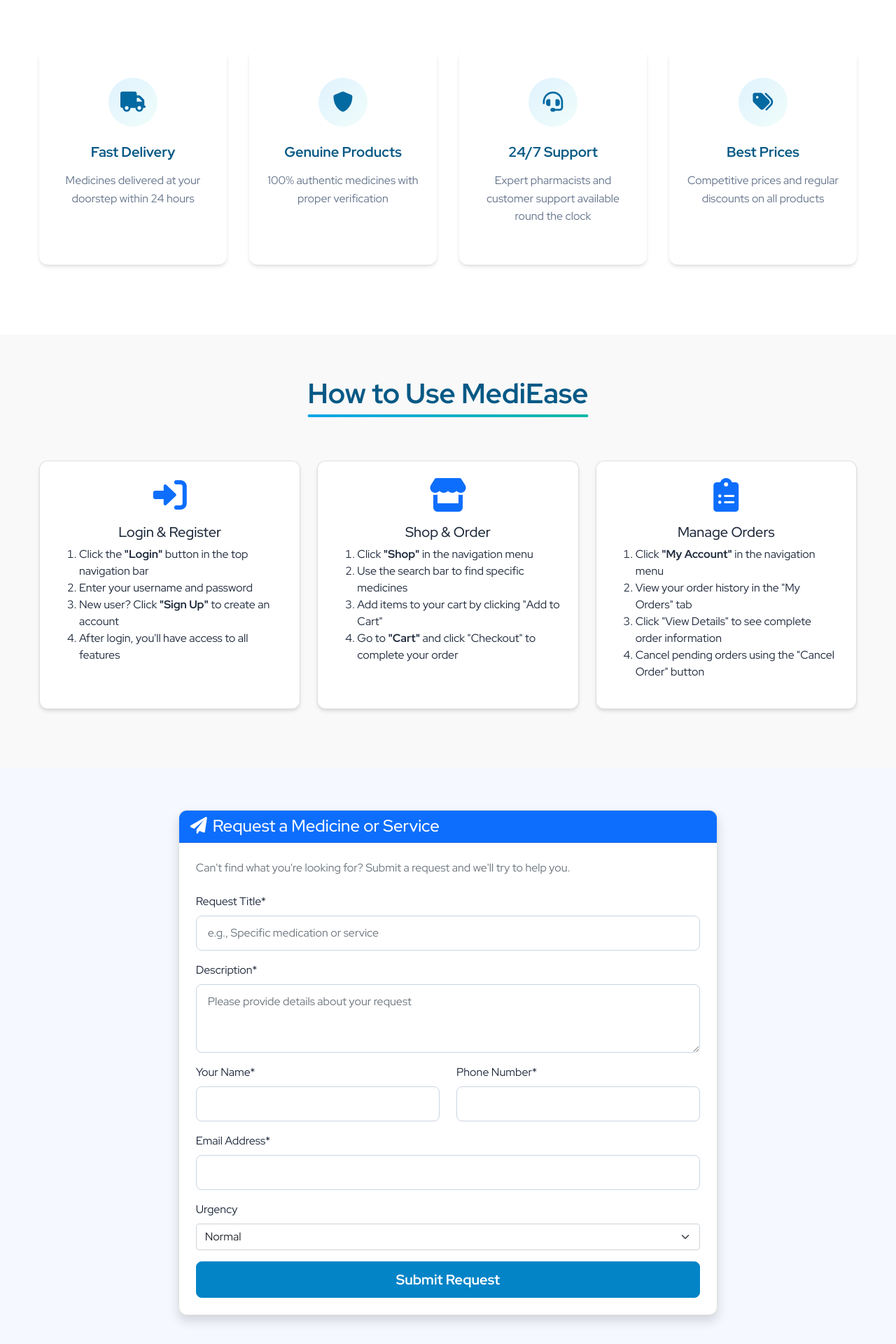
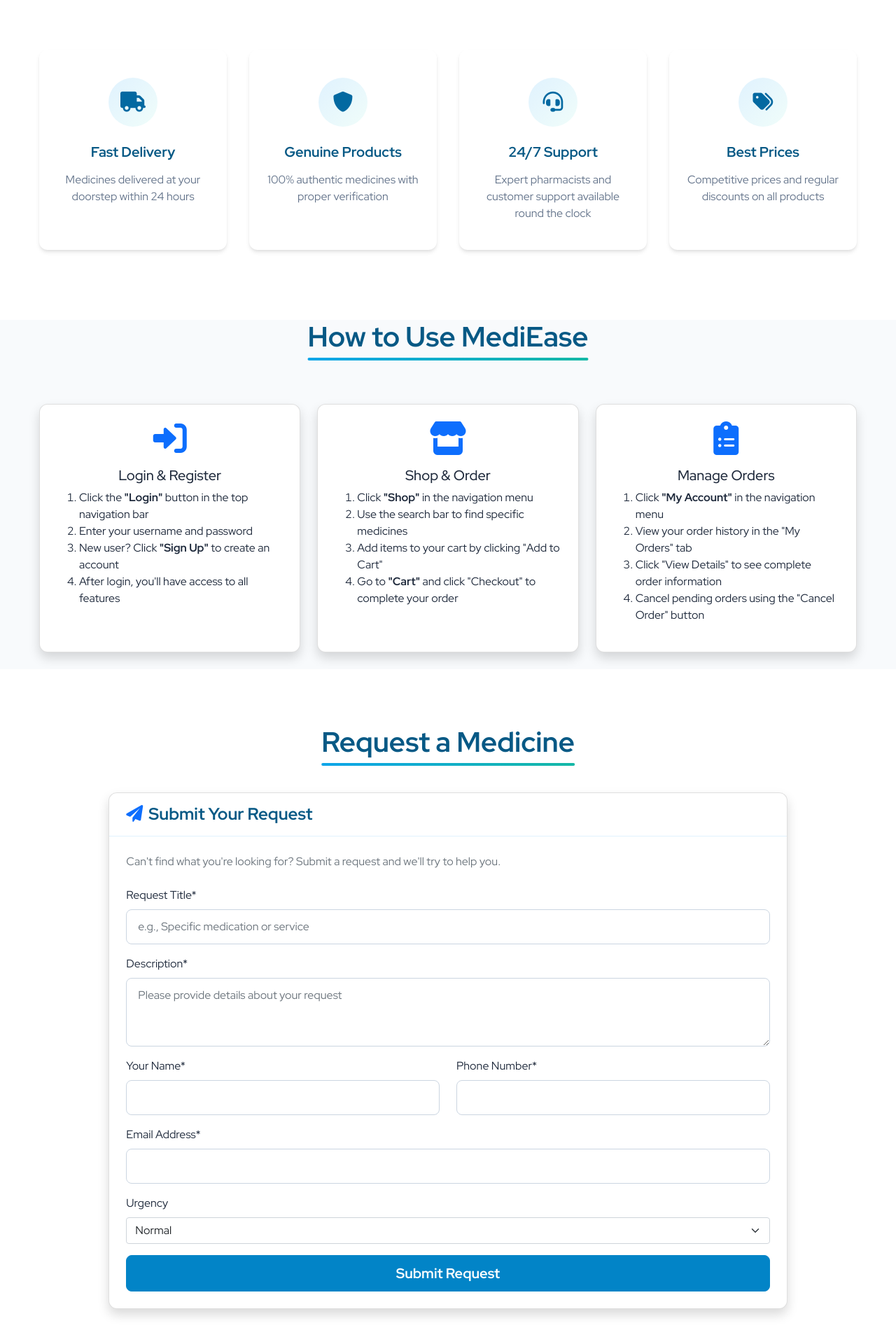
Before and after one commit to Apex-ace/MediEase, a Flask app: page / in a window 1280 px wide. Shown: the part 1915-3835 px from the top of the page at 70% size. Run offline with Flask 3, Linux system fonts and the light colour scheme; some libraries are stand-ins or nearby versions; some web fonts are replaced.

Commit message:
Make homepage theme consistent with uniform styling across all sections

```diff
--- a/static/customer/homepage.css
+++ b/static/customer/homepage.css
@@ -463,11 +463,11 @@ body.dark-mode .feature-title {
 
 .feature-text {
     color: var(--neutral-600);
-    line-height: 1.6;
+    margin-bottom: 0;
 }
 
 body.dark-mode .feature-text {
-    color: var(--neutral-400);
+    color: var(--dark-text-secondary);
 }
 
 /* Newsletter Section */
@@ -795,3 +795,70 @@ body.dark-mode .site-footer {
         justify-content: center;
     }
 }
+
+/* Reminders Section */
+.reminders-section {
+    padding: 80px 0;
+    background-color: white;
+}
+
+body.dark-mode .reminders-section {
+    background-color: var(--dark-surface);
+}
+
+/* Request Section */
+.request-section {
+    padding: 80px 0;
+}
+
+/* Card Header Styling */
+.card-header {
+    background: linear-gradient(to right, var(--primary-50), var(--accent-50));
+    border-bottom: 1px solid var(--primary-100);
+    padding: 1rem 1.5rem;
+}
+
+body.dark-mode .card-header {
+    background: linear-gradient(to right, var(--primary-900), var(--accent-900));
+    border-bottom: 1px solid var(--primary-800);
+}
+
+.card-header h4 {
+    font-weight: 600;
+    color: var(--primary-800);
+    margin: 0;
+}
+
+body.dark-mode .card-header h4 {
+    color: var(--primary-300);
+}
+
+/* Uniform modal styling */
+.modal-header {
+    background: linear-gradient(to right, var(--primary-50), var(--accent-50));
+    border-bottom: 1px solid var(--primary-100);
+}
+
+body.dark-mode .modal-header {
+    background: linear-gradient(to right, var(--primary-900), var(--accent-900));
+    border-bottom: 1px solid var(--primary-800);
+}
+
+.modal-title {
+    color: var(--primary-800);
+    font-weight: 600;
+}
+
+body.dark-mode .modal-title {
+    color: var(--primary-300);
+}
+
+.modal-footer {
+    background-color: var(--neutral-50);
+    border-top: 1px solid var(--neutral-200);
+}
+
+body.dark-mode .modal-footer {
+    background-color: var(--dark-surface-2);
+    border-top: 1px solid var(--neutral-800);
+}
--- a/templates/customer/homepage.html
+++ b/templates/customer/homepage.html
@@ -46,7 +46,7 @@
     <div class="container mt-4 mb-4" id="prescription-upload-section" style="display: none;">
         <div class="row">
             <div class="col-md-12">
-                <div class="card shadow-sm border-primary">
+                <div class="card shadow">
                     <div class="card-body d-flex flex-column flex-md-row justify-content-between align-items-center p-4">
                         <div>
                             <h4 class="mb-2"><i class="fas fa-file-prescription text-primary me-2"></i>Need medicines from your prescription?</h4>
@@ -165,12 +165,12 @@
     </section>
 
     <!-- How to Use MediEase Section -->
-    <section class="how-to-use-section" style="background-color: #f9f9f9; padding: 60px 0;">
+    <section class="how-to-use-section">
         <div class="container">
             <h2 class="section-title">How to Use MediEase</h2>
             <div class="row mt-4">
                 <div class="col-md-4 mb-4">
-                    <div class="card h-100">
+                    <div class="card h-100 shadow">
                         <div class="card-body text-center p-4">
                             <div class="mb-3">
                                 <i class="fas fa-sign-in-alt fa-3x text-primary"></i>
@@ -186,7 +186,7 @@
                     </div>
                 </div>
                 <div class="col-md-4 mb-4">
-                    <div class="card h-100">
+                    <div class="card h-100 shadow">
                         <div class="card-body text-center p-4">
                             <div class="mb-3">
                                 <i class="fas fa-store fa-3x text-primary"></i>
@@ -202,7 +202,7 @@
                     </div>
                 </div>
                 <div class="col-md-4 mb-4">
-                    <div class="card h-100">
+                    <div class="card h-100 shadow">
                         <div class="card-body text-center p-4">
                             <div class="mb-3">
                                 <i class="fas fa-clipboard-list fa-3x text-primary"></i>
@@ -222,16 +222,19 @@
     </section>
 
     <!-- Medication Reminders Section (only shows for logged-in users) -->
-    <section class="reminders-section" id="reminders-section" style="display: none;">
+    <section class="reminders-section features-section" id="reminders-section" style="display: none;">
         <div class="container">
+            <h2 class="section-title">Your Medication Reminders</h2>
             <div class="row">
                 <div class="col-md-8 offset-md-2">
-                    <div class="card">
-                        <div class="card-header bg-primary text-white d-flex justify-content-between align-items-center">
-                            <h4 class="mb-0"><i class="fas fa-bell me-2"></i> Your Medication Reminders</h4>
-                            <button class="btn btn-light btn-sm" id="add-reminder-btn">
-                                <i class="fas fa-plus"></i> Add Reminder
-                            </button>
+                    <div class="card shadow">
+                        <div class="card-header">
+                            <div class="d-flex justify-content-between align-items-center">
+                                <h4 class="mb-0"><i class="fas fa-bell text-primary me-2"></i>Manage Your Reminders</h4>
+                                <button class="btn btn-primary btn-sm" id="add-reminder-btn">
+                                    <i class="fas fa-plus"></i> Add Reminder
+                                </button>
+                            </div>
                         </div>
                         <div class="card-body">
                             <div id="home-reminders-container">
@@ -249,65 +252,15 @@
         </div>
     </section>
 
-    <!-- Add Reminder Modal -->
-    <div class="modal fade" id="homeAddReminderModal" tabindex="-1" aria-labelledby="homeAddReminderModalLabel" aria-hidden="true">
-        <div class="modal-dialog">
-            <div class="modal-content">
-                <div class="modal-header">
-                    <h5 class="modal-title" id="homeAddReminderModalLabel">Add Medication Reminder</h5>
-                    <button type="button" class="btn-close" data-bs-dismiss="modal" aria-label="Close"></button>
-                </div>
-                <div class="modal-body">
-                    <form id="home-add-reminder-form">
-                        <div class="mb-3">
-                            <label for="home-medication-name" class="form-label">Medication Name</label>
-                            <input type="text" class="form-control" id="home-medication-name" required>
-                        </div>
-                        <div class="mb-3">
-                            <label for="home-dosage" class="form-label">Dosage</label>
-                            <input type="text" class="form-control" id="home-dosage" placeholder="e.g., 1 tablet" required>
-                        </div>
-                        <div class="mb-3">
-                            <label for="home-time" class="form-label">Time</label>
-                            <input type="time" class="form-control" id="home-time" required>
-                        </div>
-                        <div class="mb-3">
-                            <label class="form-label">Frequency</label>
-                            <div class="form-check">
-                                <input class="form-check-input" type="radio" name="home-frequency" id="home-frequency-daily" value="daily" checked>
-                                <label class="form-check-label" for="home-frequency-daily">Daily</label>
-                            </div>
-                            <div class="form-check">
-                                <input class="form-check-input" type="radio" name="home-frequency" id="home-frequency-weekly" value="weekly">
-                                <label class="form-check-label" for="home-frequency-weekly">Weekly</label>
-                            </div>
-                            <div class="form-check">
-                                <input class="form-check-input" type="radio" name="home-frequency" id="home-frequency-monthly" value="monthly">
-                                <label class="form-check-label" for="home-frequency-monthly">Monthly</label>
-                            </div>
-                        </div>
-                        <div class="mb-3">
-                            <label for="home-notes" class="form-label">Notes</label>
-                            <textarea class="form-control" id="home-notes" rows="2"></textarea>
-                        </div>
-                    </form>
-                </div>
-                <div class="modal-footer">
-                    <button type="button" class="btn btn-secondary" data-bs-dismiss="modal">Close</button>
-                    <button type="button" class="btn btn-primary" id="home-save-reminder-btn">Save Reminder</button>
-                </div>
-            </div>
-        </div>
-    </div>
-
     <!-- Request Section -->
-    <section class="request-section" style="background-color: #f5f9ff; padding: 60px 0;">
+    <section class="request-section categories-section">
         <div class="container">
+            <h2 class="section-title">Request a Medicine</h2>
             <div class="row">
-                <div class="col-md-8 offset-md-2">
+                <div class="col-md-10 offset-md-1">
                     <div class="card shadow">
-                        <div class="card-header bg-primary text-white">
-                            <h4 class="mb-0"><i class="fas fa-paper-plane me-2"></i>Request a Medicine or Service</h4>
+                        <div class="card-header">
+                            <h4 class="mb-0"><i class="fas fa-paper-plane text-primary me-2"></i>Submit Your Request</h4>
                         </div>
                         <div class="card-body p-4">
                             <p class="text-muted mb-4">Can't find what you're looking for? Submit a request and we'll try to help you.</p>
@@ -427,9 +380,9 @@
     <div class="modal fade" id="prescriptionModal" tabindex="-1" aria-labelledby="prescriptionModalLabel" aria-hidden="true">
         <div class="modal-dialog modal-lg">
             <div class="modal-content">
-                <div class="modal-header bg-primary text-white">
-                    <h5 class="modal-title" id="prescriptionModalLabel"><i class="fas fa-file-prescription me-2"></i>Upload Prescription</h5>
-                    <button type="button" class="btn-close btn-close-white" data-bs-dismiss="modal" aria-label="Close"></button>
+                <div class="modal-header">
+                    <h5 class="modal-title" id="prescriptionModalLabel"><i class="fas fa-file-prescription text-primary me-2"></i>Upload Prescription</h5>
+                    <button type="button" class="btn-close" data-bs-dismiss="modal" aria-label="Close"></button>
                 </div>
                 <div class="modal-body">
                     <form id="prescriptionForm" enctype="multipart/form-data">
@@ -492,6 +445,57 @@
                     <button type="button" class="btn btn-primary" id="submitPrescriptionBtn">
                         Submit Prescription
                     </button>
+                </div>
+            </div>
+        </div>
+    </div>
+
+    <!-- Add Reminder Modal -->
+    <div class="modal fade" id="homeAddReminderModal" tabindex="-1" aria-labelledby="homeAddReminderModalLabel" aria-hidden="true">
+        <div class="modal-dialog">
+            <div class="modal-content">
+                <div class="modal-header">
+                    <h5 class="modal-title" id="homeAddReminderModalLabel"><i class="fas fa-bell text-primary me-2"></i>Add Medication Reminder</h5>
+                    <button type="button" class="btn-close" data-bs-dismiss="modal" aria-label="Close"></button>
+                </div>
+                <div class="modal-body">
+                    <form id="home-add-reminder-form">
+                        <div class="mb-3">
+                            <label for="home-medication-name" class="form-label">Medication Name</label>
+                            <input type="text" class="form-control" id="home-medication-name" required>
+                        </div>
+                        <div class="mb-3">
+                            <label for="home-dosage" class="form-label">Dosage</label>
+                            <input type="text" class="form-control" id="home-dosage" placeholder="e.g., 1 tablet" required>
+                        </div>
+                        <div class="mb-3">
+                            <label for="home-time" class="form-label">Time</label>
+                            <input type="time" class="form-control" id="home-time" required>
+                        </div>
+                        <div class="mb-3">
+                            <label class="form-label">Frequency</label>
+                            <div class="form-check">
+                                <input class="form-check-input" type="radio" name="home-frequency" id="home-frequency-daily" value="daily" checked>
+                                <label class="form-check-label" for="home-frequency-daily">Daily</label>
+                            </div>
+                            <div class="form-check">
+                                <input class="form-check-input" type="radio" name="home-frequency" id="home-frequency-weekly" value="weekly">
+                                <label class="form-check-label" for="home-frequency-weekly">Weekly</label>
+                            </div>
+                            <div class="form-check">
+                                <input class="form-check-input" type="radio" name="home-frequency" id="home-frequency-monthly" value="monthly">
+                                <label class="form-check-label" for="home-frequency-monthly">Monthly</label>
+                            </div>
+                        </div>
+                        <div class="mb-3">
+                            <label for="home-notes" class="form-label">Notes</label>
+                            <textarea class="form-control" id="home-notes" rows="2"></textarea>
+                        </div>
+                    </form>
+                </div>
+                <div class="modal-footer">
+                    <button type="button" class="btn btn-secondary" data-bs-dismiss="modal">Cancel</button>
+                    <button type="button" class="btn btn-primary" id="home-save-reminder-btn">Save Reminder</button>
                 </div>
             </div>
         </div>
```
